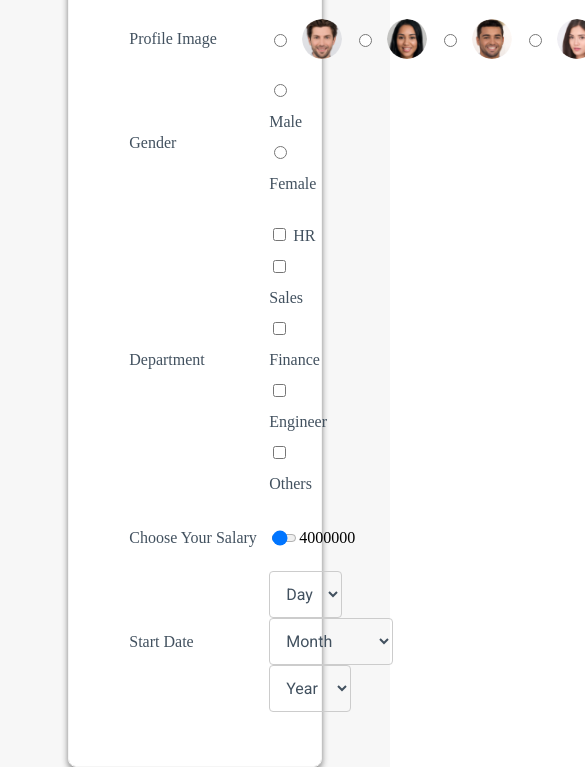
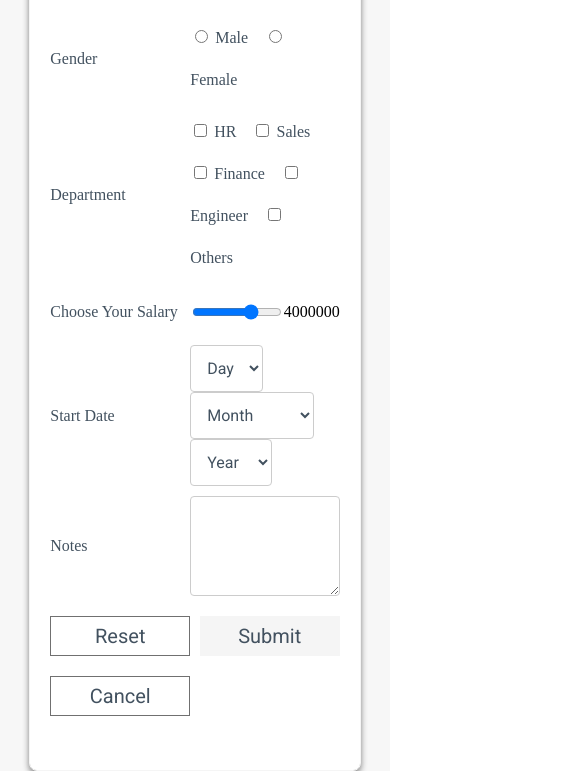
Before and after one commit to LDeepakReddy/EmployeePayrollApp, a plain HTML site: page EmployeePayrollApp/pages/index.html in a window 390 px wide. Shown: the part 301-1072 px from the top of the page, 585 px wide, since content can reach past the window. Drawn offline with Linux system fonts and the light colour scheme.

Commit message:
ADDED: Notes,Cancel,SUbmit and Reset buttons to the EmployeePayroll app

```diff
--- a/EmployeePayrollApp/css/style.css
+++ b/EmployeePayrollApp/css/style.css
@@ -131,3 +131,76 @@ select {
     color: #42515f;
     background-color: transparent;
 }
+
+.buttonParent {
+    display: flex;
+    margin-bottom: 10px;
+    justify-content: space-between;
+    margin-top: 20px;
+}
+
+.button {
+    font-size: 20px;
+    font-family: Roboto;
+    letter-spacing: 0px;
+    color: #42515f;
+    opacity: 1;
+    background: transparent;
+    border: none;
+    font-weight: 400;
+    min-width: 140px;
+    padding: 7px 7px;
+    border: 1px solid #707070;
+    cursor: pointer;
+}
+
+.submitButton {
+    border: none;
+    background-color: #f5f5f5;
+    margin-right: 30px;
+}
+
+.cancelButton {
+    text-decoration: none;
+    text-align: center;
+}
+
+@media only screen and (max-width: 960px) {
+    .cancelButton {
+        margin-left: 0px;
+    }
+    .form {
+        width: 85%;
+        padding: 44px 20px;
+    }
+}
+
+@media only screen and (max-width: 600px) {
+    .form {
+        margin-top: 10px;
+    }
+    .row {
+        flex-direction: column;
+    }
+    .uploadButton {
+        justify-content: flex-start;
+    }
+    .profile-radio-button {
+        flex-flow: wrap;
+    }
+    .submit-reset {
+        width: 100%;
+        display: flex;
+        flex-grow: 1;
+        flex-direction: row-reverse;
+        justify-content: space-between;
+        margin-bottom: 20px;
+    }
+    .submitButton {
+        margin: 0;
+    }
+    .buttonParent {
+        flex-direction: column-reverse;
+        align-items: flex-start;
+    }
+}
--- a/EmployeePayrollApp/pages/index.html
+++ b/EmployeePayrollApp/pages/index.html
@@ -1,5 +1,5 @@
 <!--
-    Ability to specify the start date with Day, Month and Year as Select Input Item
+    Ability to add Notes as well as cancel, reset and submit button so as to do some action on form entry
 -->
 
 <!DOCTYPE html>
@@ -149,6 +149,17 @@
                     </select>
                 </div>
             </div>
+            <div class="row-content">
+                <label class="label text" for="notes">Notes</label>
+                <textarea id="notes" class="input" name="Notes" style="height:100px;"></textarea>
+            </div>
+            <div class="buttonParent">
+                <a href="./index.html" class="resetButton button cancelButton">Cancel</a>
+                <div class="submit-reset">
+                    <button type="submit" class="button submitButton" id="submitButton">Submit</button>
+                    <button type="reset" class="resetButton button">Reset</button>
+                </div>
+            </div>
         </form>
     </div>
     <script src="../js/validate.js"></script>
```
